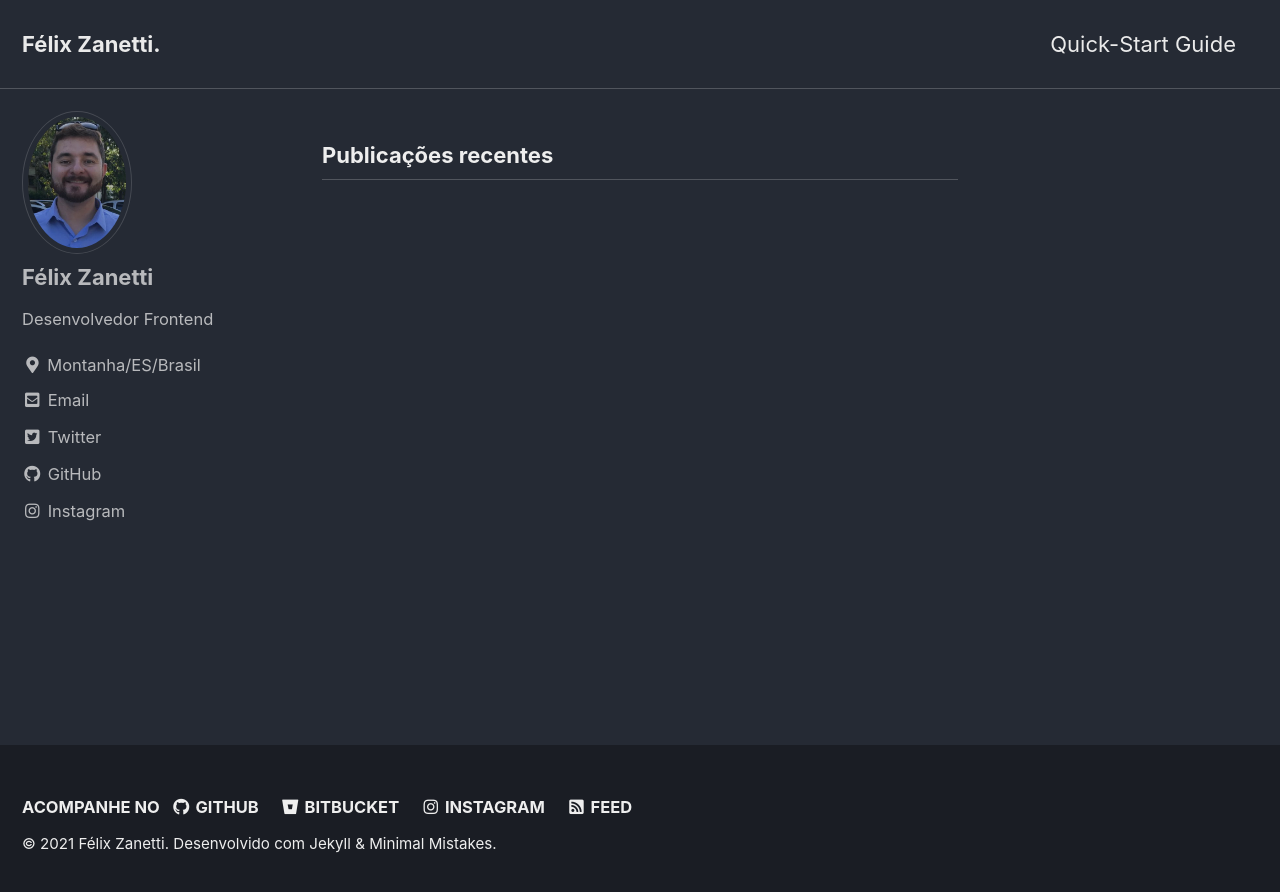
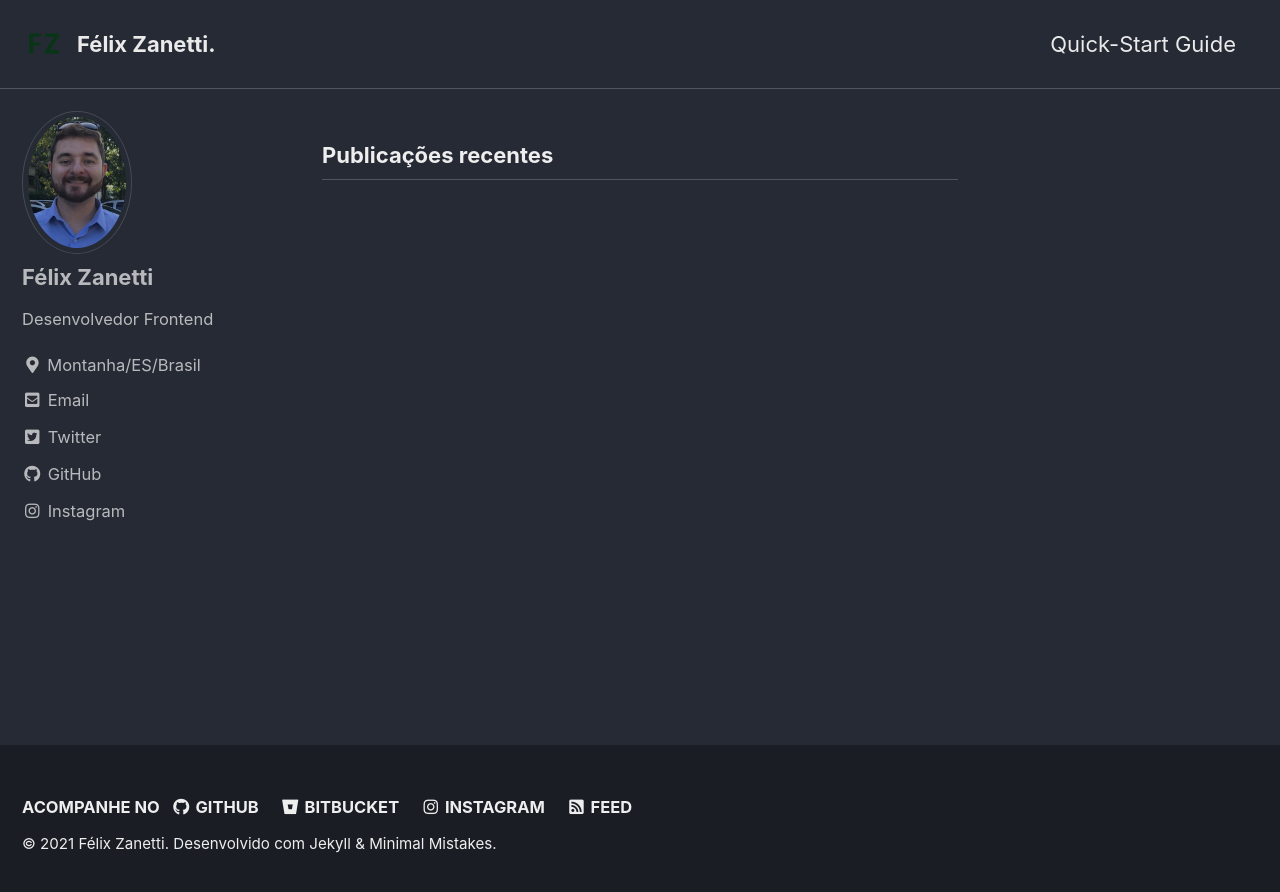
Before and after one commit to feluzan/feluzan.github.io, a Jekyll site: the page built from index.html, in a window 1280 px wide. Shown: the top 892 px of the page. Built offline with Jekyll 4.4.1, drawn with Linux system fonts in a browser that asks for light colours; cached includes are drawn as plain includes; the list of posts is cut into pages by our own code.

Commit message:
logo de teste

```diff
--- a/_config.yml
+++ b/_config.yml
@@ -25,7 +25,7 @@
 baseurl                  : # the subpath of your site, e.g. "/blog"
 repository               : "feluzan/feluzan.github.io"# GitHub username/repo-name e.g. "mmistakes/minimal-mistakes"
 teaser                   : # path of fallback teaser image, e.g. "/assets/images/500x300.png"
-logo                     : # path of logo image to display in the masthead, e.g. "/assets/images/88x88.png"
+logo                     : "/assets/images/88x88.png" # path of logo image to display in the masthead, e.g. "/assets/images/88x88.png"
 masthead_title           : # overrides the website title displayed in the masthead, use " " for no title
 # breadcrumbs            : false # true, false (default)
 words_per_minute         : 200
```
Also changed, not shown: assets/images/88x88.png (added).
